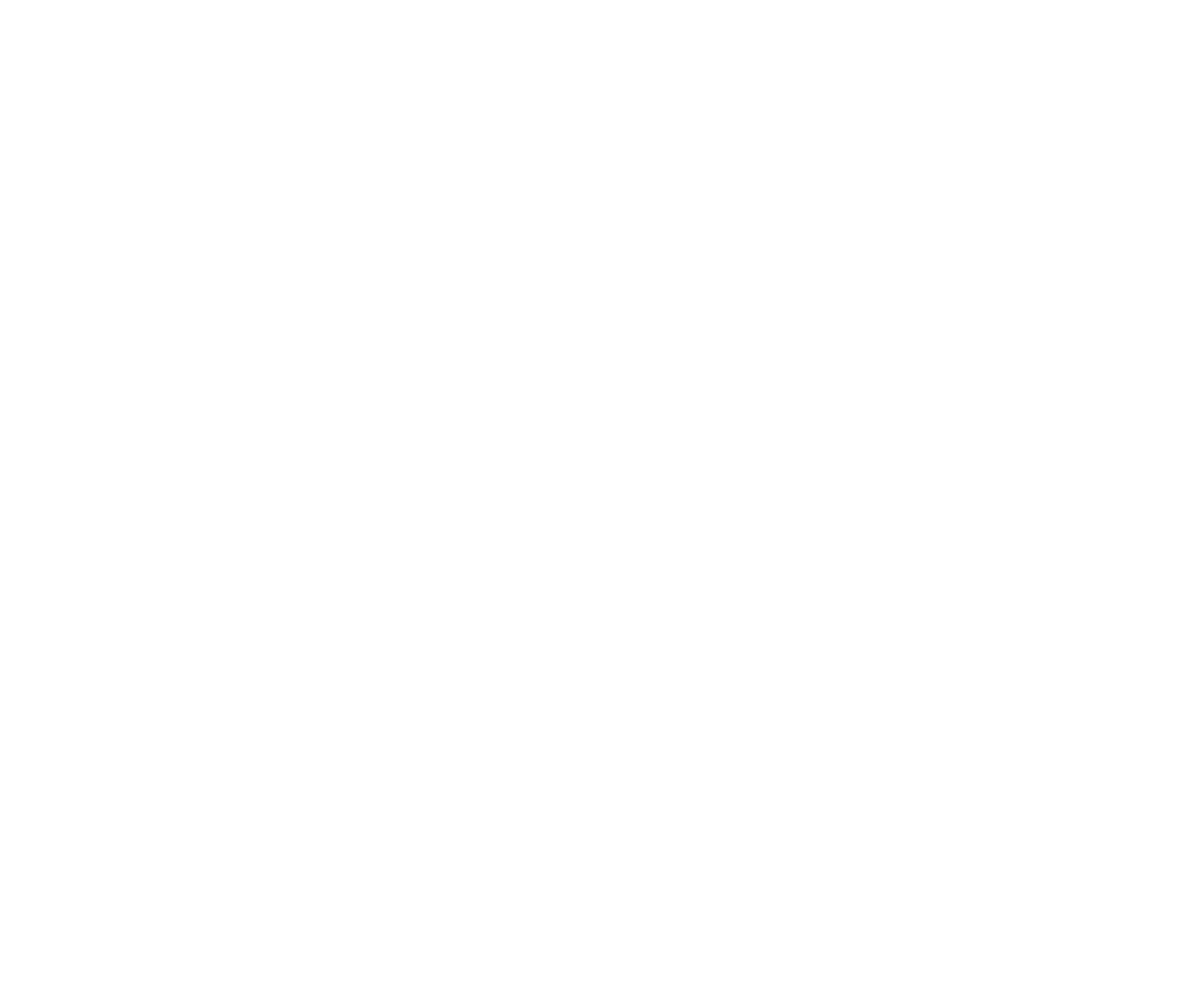
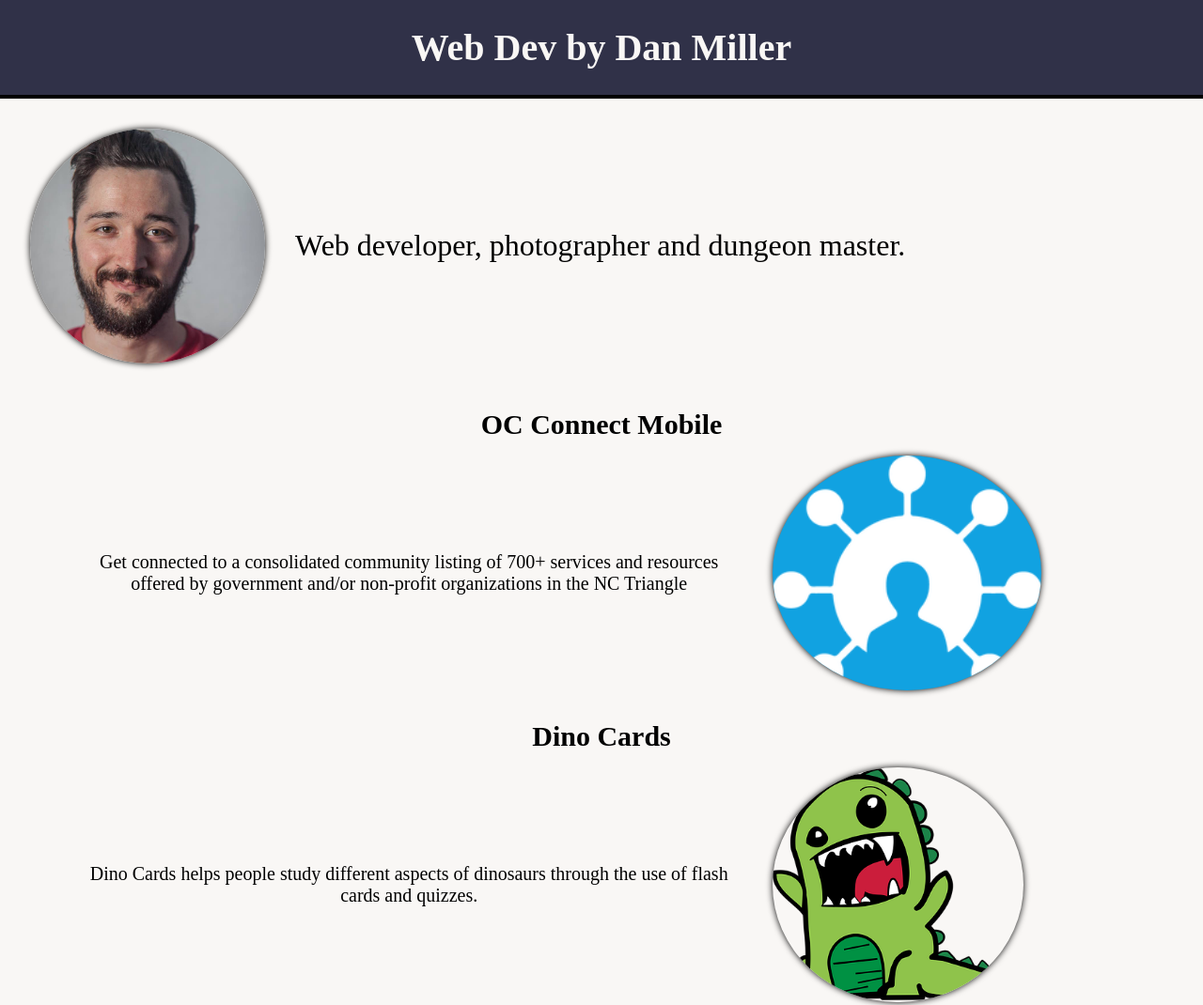
Before and after one commit to dmm4613/my-portfolio, a plain HTML site: page index.html in a window 1280 px wide. Shown: the top 1070 px of the page at 94% size. Before the commit the page ends 800 px from the top, so only its background shows below. Drawn offline with Linux system fonts and the light colour scheme.

Commit message:
added some basic information onto the index page and basic styling

```diff
--- a/index.html
+++ b/index.html
@@ -7,10 +7,49 @@
     <meta name="viewport" content="width=device-width, initial-scale=1">
     <title>Dan Miller's Portfolio</title>
     <link href="styles/styles.css" rel="stylesheet">
+    <link href="https://fonts.google.com/specimen/Roboto?selection.family=Roboto">
 </head>
 
 <body class="page-container">
+    <header class="header-bar">
+        <h1 id="header-title">Web Dev by Dan Miller</h1>
 
+
+
+    </header>
+
+    <div id="about-section">
+        <img class="profile-photo" src="src/dan-self-short.jpg" />
+        <p class="about-me">
+        Web developer, photographer and dungeon master.
+        </p>
+    </div>
+
+    <div id="project-section">
+        <div class="project-block">
+            <h2 class="project-title">OC Connect Mobile</h2>
+            <p class="project-info">
+            Get connected to a consolidated community listing of 700+ services and resources offered by government and/or non-profit organizations in the NC Triangle
+            </p>
+            <img class="project-photo occonect" src="src/occonnect.png" />
+        </div>
+
+        <div class="project-block">
+            <h2 class="project-title">Dino Cards</h2>
+            <p class="project-info">
+            Dino Cards helps people study different aspects of dinosaurs through the use of flash cards and quizzes.
+            </p>
+            <img class="project-photo" src="src/cartoon-dino.png" />
+        </div>
+
+        <div class="project-block">
+            <h2 class="project-title">Pathfinder</h2>
+            <p class="project-info">
+            Pathfinder takes a text file and converts it into a map, and then finds the fastest route from left to right.
+            </p>
+            <img class="project-photo" src="src/myOtherRoute.png" />
+        </div>
+    </div>
 
 
 </body>
--- a/styles/styles.css
+++ b/styles/styles.css
@@ -0,0 +1,76 @@
+.page-container{
+    background-color: rgb(249, 247, 245);
+    margin: 0;
+    padding: 0;
+}
+
+
+.header-bar {
+    display: flex;
+    justify-content: center;
+    background-color: rgb(48, 49, 72);
+    border-bottom: black 4px solid;
+}
+
+#header-title {
+    font-size: 40px;
+    color: rgb(249, 247, 245);
+}
+
+#about-section {
+    display: flex;
+    margin: 2rem;
+    align-items: flex-start;
+}
+
+.about-me {
+    font-size: 2rem;
+    margin: auto 2rem;
+}
+
+.profile-photo {
+    border-radius: 50%;
+    width: auto;
+    height: 250px;
+    box-shadow: 0 0 7px black;
+}
+
+#project-section {
+    display: flex;
+    flex-flow: column;
+    margin: 2rem;
+    align-items: flex-end;
+}
+
+.project-block {
+    display: flex;
+    flex-wrap: wrap;
+    margin: 1rem;
+}
+
+.project-photo {
+    border-radius: 50%;
+    width: auto;
+    height: 250px;
+    overflow: hidden;
+    position: relative;
+    box-shadow: 0 0 7px black;
+}
+
+.occonect {
+    background-color: #11A2E1;
+}
+
+.project-title {
+    font-size: 30px;
+    width: 100%;
+    margin: auto 1rem;
+    height: 50px;
+    text-align: center;
+}
+.project-info {
+    font-size: 20px;
+    margin: auto 2rem;
+    width: 60%;
+    text-align: center;
+}
```
Also changed, not shown: src/cartoon-dino.png (added), src/dan-self-short.jpg (added), src/myOtherRoute.png (added), src/occonnect.png (added).
